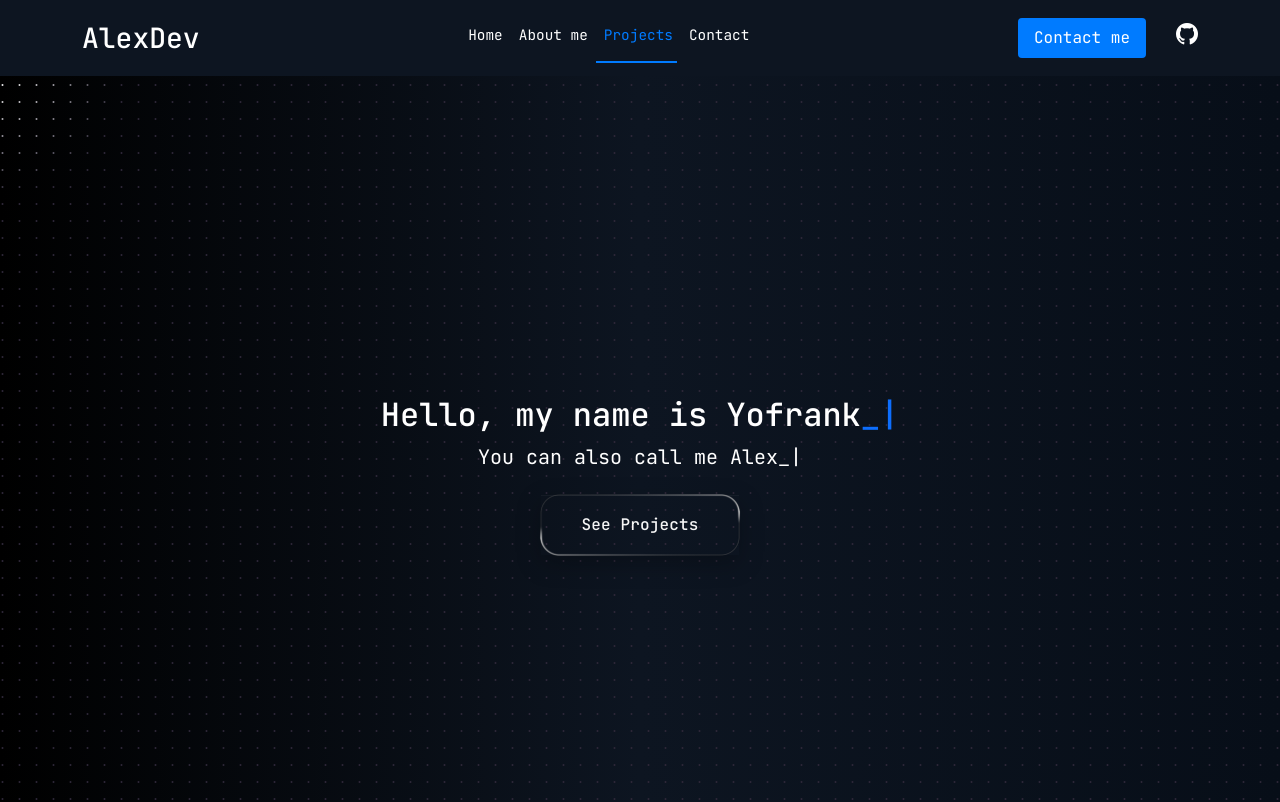
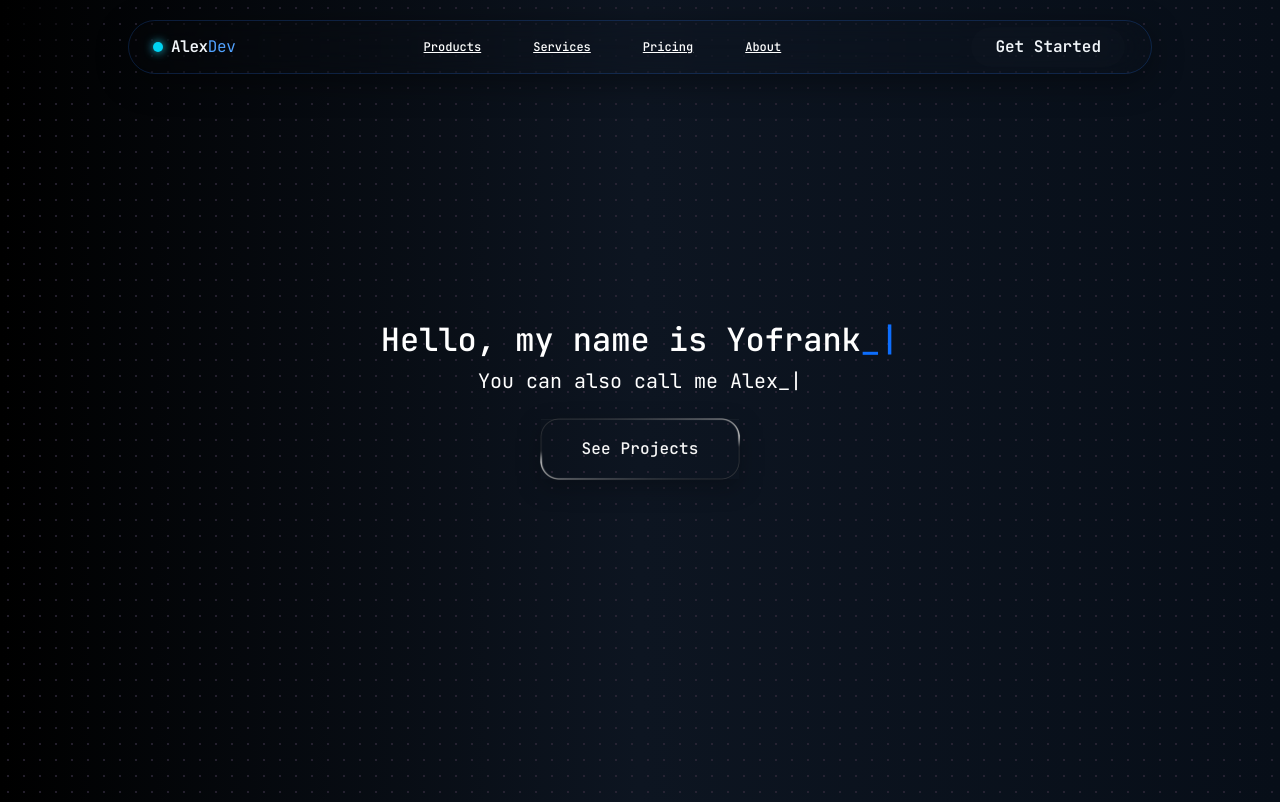
Before and after one commit to AlexDev0627/MyPortfolio, a React (Vite) app: page / in a window 1280 px wide. Shown: the top 802 px of the page. Built offline with nearby package versions, Linux system fonts and the light colour scheme.

Commit message:
update styles from navbar

```diff
--- a/package.json
+++ b/package.json
@@ -24,6 +24,7 @@
     "react": "^19.1.0",
     "react-bootstrap": "^2.10.10",
     "react-dom": "^19.1.0",
+    "react-icons": "^5.5.0",
     "react-type-animation": "^3.2.0",
     "shadcn": "^4.16.2",
     "styled-components": "^6.1.19",
--- a/src/components/Header.jsx
+++ b/src/components/Header.jsx
@@ -1,134 +1,73 @@
-import React, { useState, useEffect } from 'react';
-import styled from 'styled-components';
-import { Navbar, Nav, Container } from 'react-bootstrap';
+import { useState } from 'react';
 
-const NavLink = styled.a`
-  position: relative;
-  color: white;
-  text-decoration: none;
-  transition: color 0.5s ease-in-out;
-  padding: 0.4rem 1rem;
-  font-size: 0.9rem;
+export default function Header() {
+    const [menuOpen, setMenuOpen] = useState(false);
+    const navItems = ['Products', 'Services', 'Pricing', 'About'];
 
-  &::after {
-    content: '';
-    position: absolute;
-    width: 95%;
-    transform: scaleX(0);
-    height: 2px;
-    bottom: -5px;
-    left: 0;
-    background-color:#007bff;
-    transform-origin: bottom right;
-    transition: transform 0.45s ease-out;
-  }
+    return (
+        <>
 
-  &:hover,
-  &.active {
-    color: #007bff !important;
-  }
+            <header className="fixed top-5 left-1/2 -translate-x-1/2 w-[92%] max-w-5xl z-50">
+                <nav className="bg-transparent/80 backdrop-blur-xl border-[1px] border-blue-500/20 rounded-full px-6 py-1 flex items-center justify-between shadow-[0_8px_32px_0_rgba(0,0,0,0.37)] transition-all duration-300 hover:border-blue-500/35">
 
-  &:hover::after,
-  &.active::after {
-    transform: scaleX(1);
-    transform-origin: bottom left;
-  }
-`;
+                    <a href="#" className="flex items-center gap-2 group text-decoration-none">
+                        <div className="w-2.5 h-2.5 rounded-full bg-cyan-400 shadow-[0_0_10px_#22d3ee] transition-transform duration-300 group-hover:scale-125" />
+                        <span className="text-slate-100 font-semibold text-[16px] tracking-tight group-hover:text-cyan-300 transition-colors">
+                            Alex<span className="text-blue-400 font-normal">Dev</span>
+                        </span>
+                    </a>
 
-const StyledButton = styled.a`
-  background-color: #007bff;
-  color: white;
-  padding: 0.5rem 1rem;
-  border-radius: 0.25rem;
-  text-decoration: none;
-  margin-left: 1rem;
-  transition: background-color 0.3s ease-in-out;
+                    <div className="hidden md:flex items-center gap-1 ">
+                        {navItems.map((item) => (
+                            <a
+                                key={item}
+                                href="#"
+                                className="px-4 py-1.5 rounded-full text-xs font-medium text-white decoration-none hover:text-white hover:bg-blue-600/20 transition-all duration-200"
+                            >
+                                {item}
+                            </a>
+                        ))}
+                    </div>
 
-  &:hover {
-    background-color: #0056b3;
-    color: white;
-  }
-`;
+                    {/* 3. Botón CTA Profesional */}
+                    <div className="hidden md:flex items-center">
+                        <button className="relative inline-flex items-center justify-center p-0.5 overflow-hidden text-xs font-medium text-white rounded-full group  cursor-pointer border-0">
+                            <span className="px-4 py-2 transition-all ease-in duration-95 bg-white/1 rounded-full group-hover:bg-cyan-500 text-slate-100 font-semibold">
+                                Get Started
+                            </span>
+                        </button>
+                    </div>
 
-const StyledIconButton = styled.a`
+                    {/* Botón Menú Mobile */}
+                    <button
+                        onClick={() => setMenuOpen(!menuOpen)}
+                        className="md:hidden flex flex-col gap-1.5 cursor-pointer bg-transparent border-0 p-1.5"
+                        aria-label="Toggle menu"
+                    >
+                        <span className={`block w-5 h-0.5 bg-slate-200 transition-transform duration-300 ${menuOpen ? 'rotate-45 translate-y-2' : ''}`}></span>
+                        <span className={`block w-5 h-0.5 bg-slate-200 transition-opacity duration-300 ${menuOpen ? 'opacity-0' : ''}`}></span>
+                        <span className={`block w-5 h-0.5 bg-slate-200 transition-transform duration-300 ${menuOpen ? '-rotate-45 -translate-y-2' : ''}`}></span>
+                    </button>
+                </nav>
 
-  color: white;
-  font-size:22px;
-  border-radius: 0.25rem;
-  text-decoration: none;
-  alig-items:center;
-  justify-content:center;
-  margin-left:30px;
-  transition: color 0.4s ease-in-out;
-
-  &:hover {
-
-    color:  #007bff;;
-  }
-`;
-
-const StyledBrandName = styled.h1`
-  color: white;
-  transition: color 0.3s ease-in-out;
-
-  &:hover {
-    color: #007bff;
-  }
-`;
-
-function Header() {
-  const [activeSection, setActiveSection] = useState('inicio');
-
-  useEffect(() => {
-    const handleScroll = () => {
-      const sections = ['inicio', 'sobre-mi', 'proyectos', 'contacto'];
-      const scrollPosition = window.scrollY + window.innerHeight / 2;
-
-      for (const sectionId of sections) {
-        const section = document.getElementById(sectionId);
-        if (section) {
-          if (scrollPosition >= section.offsetTop && scrollPosition < section.offsetTop + section.offsetHeight) {
-            setActiveSection(sectionId);
-            break;
-          }
-        }
-      }
-    };
-
-    window.addEventListener('scroll', handleScroll);
-    handleScroll(); // Set active section on initial load
-
-    return () => {
-      window.removeEventListener('scroll', handleScroll);
-    };
-  }, []);
-
-  return (
-    <Navbar expand="md" variant="dark" className="py-3" style={{ backgroundColor: 'rgb(13, 21, 33)' }}>
-      <Container>
-        <Navbar.Brand href="#inicio">
-          <StyledBrandName className="h3 mb-0">AlexDev</StyledBrandName>
-        </Navbar.Brand>
-        <Navbar.Toggle aria-controls="basic-navbar-nav" />
-        <Navbar.Collapse id="basic-navbar-nav">
-          <div className="d-flex flex-column flex-md-row justify-content-md-center w-100">
-            <Nav className="flex-grow-1 justify-content-center">
-              <NavLink href="#inicio" className={activeSection === 'inicio' ? 'nav-link active' : 'nav-link'}>Home</NavLink>
-              <NavLink href="#sobre-mi" className={activeSection === 'sobre-mi' ? 'nav-link active' : 'nav-link'}>About me</NavLink>
-              <NavLink href="#proyectos" className={activeSection === 'proyectos' ? 'nav-link active' : 'nav-link'}>Projects</NavLink>
-              <NavLink href="#contacto" className={activeSection === 'contacto' ? 'nav-link active' : 'nav-link'}>Contact</NavLink>
-            </Nav>
-            <div className="d-flex ms-md-auto mt-2 mt-md-0">
-              <StyledButton href="#contacto">Contact me</StyledButton>
-              {/* <SocialIcon href="#" target="_blank" rel="noopener noreferrer"><i className="bi bi-instagram"></i></SocialIcon> */}
-
-              <StyledIconButton href="https://github.com/AlexDev0627" target="_blank" rel="noopener noreferrer"><i className="bi bi-github"></i></StyledIconButton>
-            </div>
-          </div>
-        </Navbar.Collapse>
-      </Container>
-    </Navbar>
-  );
+                {/* Desplegable Mobile para Tema Oscuro */}
+                {menuOpen && (
+                    <div className="mt-3 bg-slate-950/90 backdrop-blur-2xl border border-blue-500/20 rounded-2xl p-4 flex flex-col gap-1 md:hidden shadow-2xl transition-all">
+                        {navItems.map((item) => (
+                            <a
+                                key={item}
+                                href="#"
+                                className="px-4 py-2.5 rounded-xl text-xs font-medium text-slate-300 hover:text-white hover:bg-blue-600/20 transition-colors"
+                            >
+                                {item}
+                            </a>
+                        ))}
+                        <button className="w-full bg-gradient-to-r from-blue-600 to-cyan-500 text-white text-xs font-semibold py-2.5 rounded-xl border-0 mt-2 cursor-pointer shadow-md">
+                            Get Started
+                        </button>
+                    </div>
+                )}
+            </header>
+        </>
+    );
 }
-
-export default Header;
--- a/src/components/Home.jsx
+++ b/src/components/Home.jsx
@@ -11,15 +11,14 @@ function Home() {
       <div className="absolute inset-0 z-0 w-full h-full overflow-hidden">
          <DotGrid
     dotSize={2}
-          gap={15}
+    gap={14}
     baseColor="#2F293A"
-          activeColor="#fefefe"
+    activeColor="#3a1abbff"
     proximity={120}
     shockRadius={250}
     shockStrength={5}
     resistance={750}
     returnDuration={1.5}
-          className="w-full h-full"
   />
       </div>
 
```
Also changed, not shown: 1 other file (tests, documents, lock files or other folders). Lines whose indentation alone changed are shown as unchanged.
